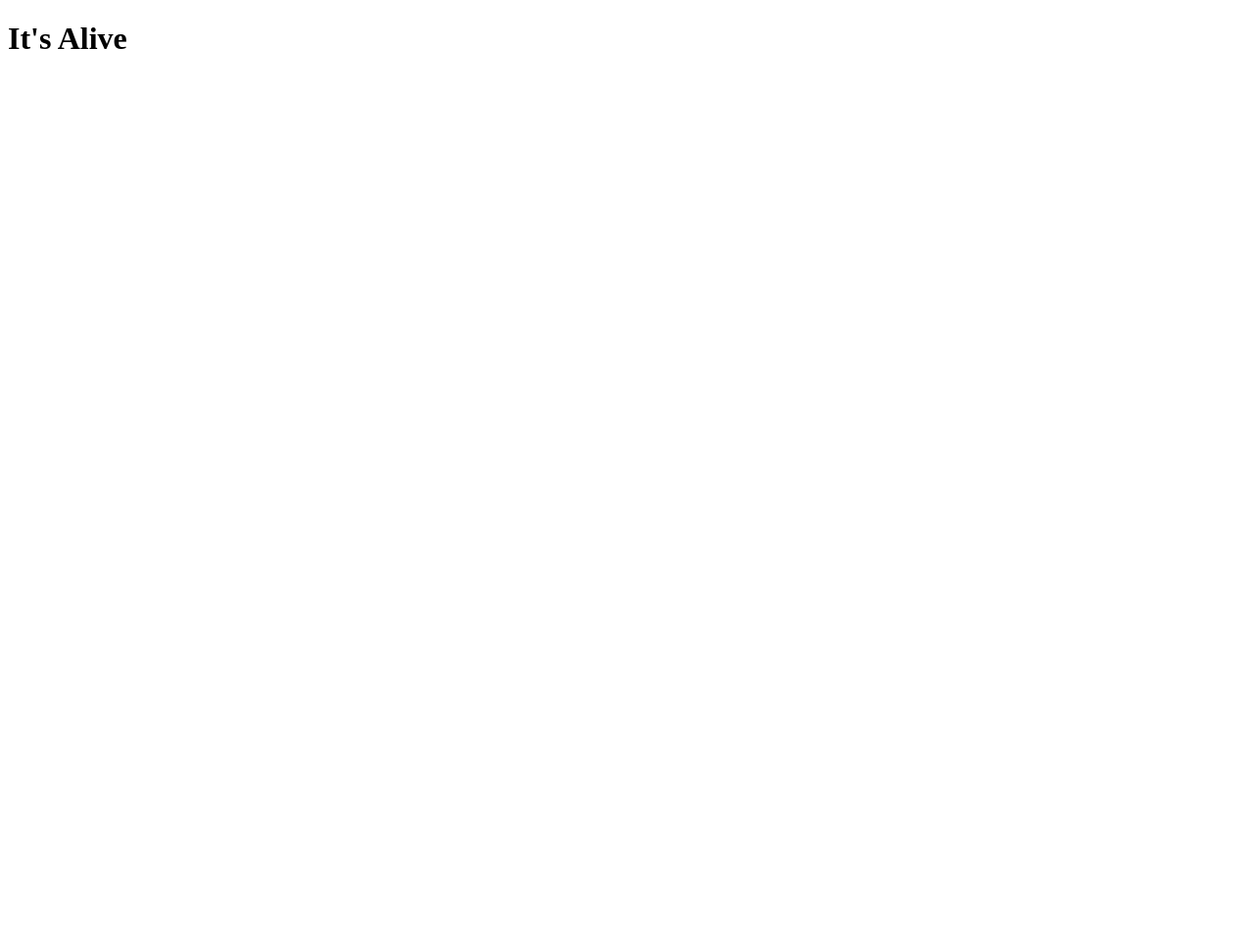
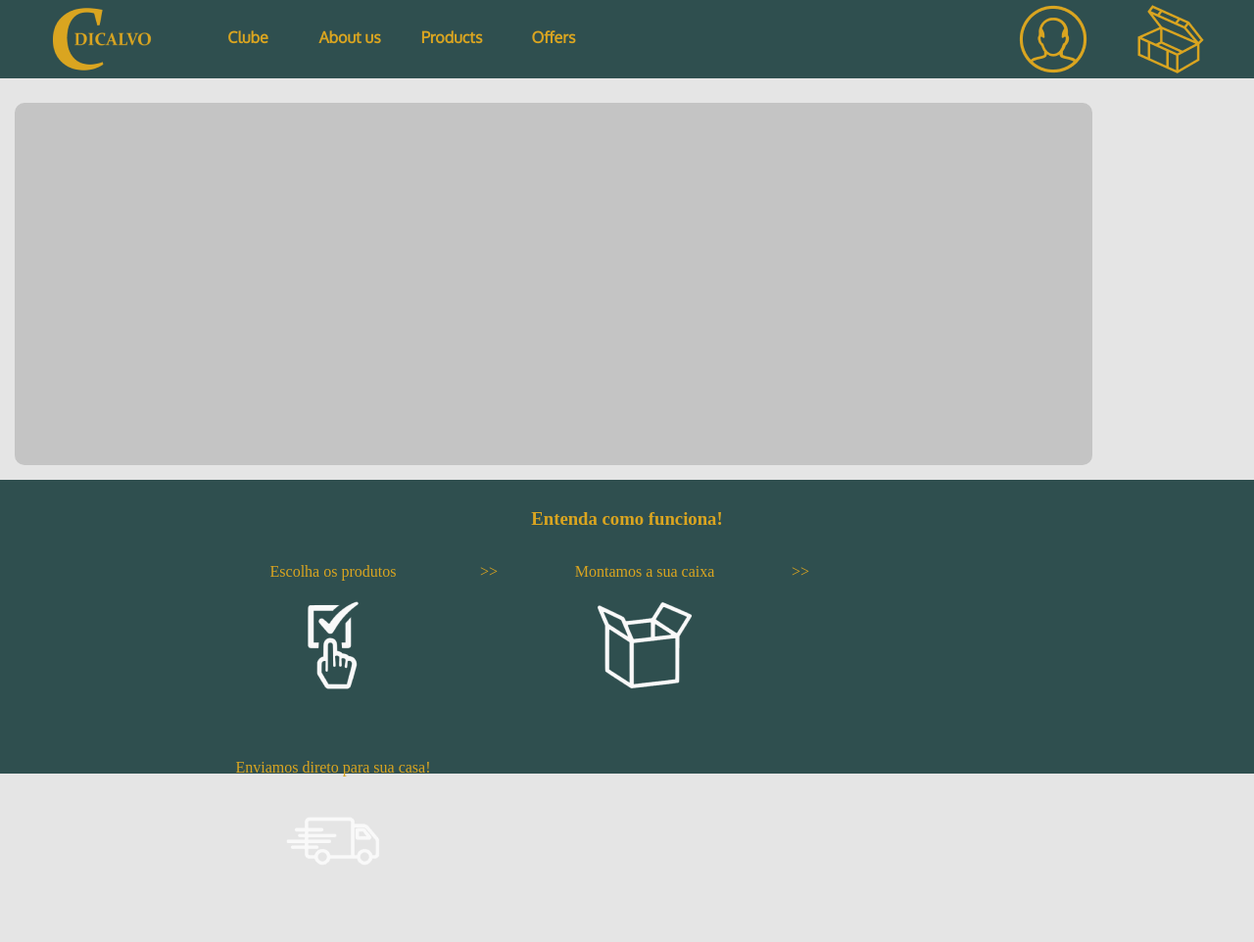
Before and after one commit to rodrigolfranca/C-Dicalvo, a website: page frontend/src/index.html in a window 1280 px wide. Shown: the whole page at 98% size. Before the commit the page ends 800 px from the top, so only its background shows below. Drawn offline with Linux system fonts and the light colour scheme.

Commit message:
implementando homepage

```diff
--- a/frontend/src/index.html
+++ b/frontend/src/index.html
@@ -3,8 +3,45 @@
     <head>
         <meta charset="UTF-8">
         <title>C Dicalvo</title>
+        <link rel="stylesheet" href="./style.css">
     </head>
     <body>
-        <h1>It's Alive</h1>
+        <header>
+            <img id=logo-header src="./assets/logo-header.png" />
+            <ul>
+                <li>Clube</li>
+                <li>About us</li>
+                <li>Products</li>
+                <li>Offers</li>
+            </ul>
+            <img id="bag-header" src="./assets/carrinho.png" />
+            <img id="user-header" src="./assets/usuario.png" />
+        </header>
+        <main>
+            <section id="home">
+                <div id="carrosel"></div>
+                <div id="entenda">
+                    <h3>Entenda como funciona!</h3>
+                    <div id="stepbystep">
+                        <div class="stepbystep">
+                            <p>Escolha os produtos</p>
+                            <img src="./assets/escolha.png" />
+                        </div>
+                        <p>>></p>
+                        <div class="stepbystep">
+                            <p>Montamos a sua caixa</p>
+                            <img src="./assets/caixa.png" />
+                        </div>
+                        <p>>></p>
+                        <div class="stepbystep">
+                            <p>Enviamos direto para sua casa!</p>
+                            <img src="./assets/envio.png" />
+                        </div>
+                    </div>
+                </div>
+            </section>
+            <section id="aboutus"></section>
+            <section id="user-cad"></section>
+        </main>
     </body>
 </html>
--- a/frontend/src/style.css
+++ b/frontend/src/style.css
@@ -0,0 +1,96 @@
+@import url('https://fonts.googleapis.com/css2?family=Oxygen&display=swap');
+* {
+    box-sizing: border-box;
+}
+body {
+    margin: 0;
+}
+header {
+    height: 80px;
+    width: 100%;
+    position: fixed;
+    top: 0px;
+    background-color: #2F4F4F;
+    padding: 0px;
+}
+    header img{
+        vertical-align: top;
+    }
+    header img:hover{
+        cursor: pointer;
+    }
+    #logo-header {
+        padding-top: 5px;
+        padding-left: 50px;
+        margin: 0px;
+    }
+    #user-header{
+        float:right;
+        margin-right: 50px;
+        padding-top: 5px;
+    }
+    #bag-header{
+        float: right;
+        margin-right: 50px;
+        padding-top: 5px;
+    }
+    header ul {
+        list-style: none;
+        display: inline-block;
+        margin: 0px
+    }
+        header li {
+            font-size: 30;
+            text-align: center;
+            display: inline-block;
+            height: 80px;
+            width: 100px;
+            margin:0;
+            padding-top: 28px;
+            font-family: 'Oxygen', sans-serif;
+            font-weight: bold;
+            color: #DAA520;
+        }
+        header li:hover{
+            cursor: pointer;
+        }
+main {
+    margin-top: 80px;
+    padding-top: 10px;
+    background-color: #E5E5E5;
+    height: fit-content;
+    width: 100%;
+}
+
+#home{
+    width:100%;
+    height: 1000px
+}
+    #carrosel {
+        margin: 15px;
+        width: 1100px;
+        height: 370px;
+        background-color: #C4C4C4;
+        border-radius: 10px;
+    }
+
+    #entenda {
+        width: 100%;
+        height: 300px;
+        background-color: #2F4F4F;
+        padding-top: 10px;
+        text-align: center;
+        color: #DAA520;
+    }
+    #stepbystep {
+        margin: 0 auto;
+        display: flex;
+        width: 800px;
+        height: 200px;
+        flex-wrap: wrap;
+        column-gap: 50px;
+    }
+    .stepbystep {
+        height:200px;
+        width: 200px
+    }
```
Also changed, not shown: frontend/src/assets/caixa.png (added), frontend/src/assets/carrinho.png (added), frontend/src/assets/envio.png (added), frontend/src/assets/escolha.png (added), frontend/src/assets/logo-header.png (added), frontend/src/assets/usuario.png (added).
